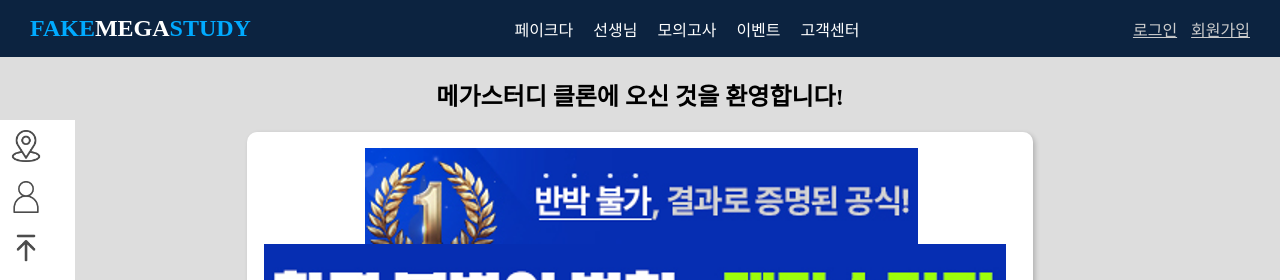
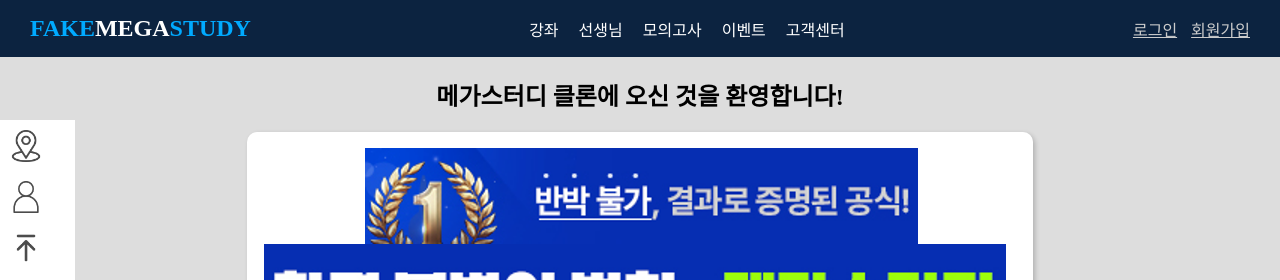
Before and after one commit to SeungBin-Creater/seungbin.github.io, a plain HTML site: page index.html in a window 1280 px wide. Shown: the top 280 px of the page. Drawn offline with Linux system fonts and the light colour scheme; no server answers.

Commit message:
index.html

```diff
--- a/index.html
+++ b/index.html
@@ -23,7 +23,7 @@
       <a href="#main" class="logo"><span>FAKE</span>MEGA<span>STUDY</span></a>
       <nav class="nav-menu">
         <ul>
-          <li><a href="javascript:void(0)">페이크다</a></li>
+          <li><a href="javascript:void(0)">강좌</a></li>
           <li><a href="javascript:void(0)">선생님</a></li>
           <li><a href="javascript:void(0)">모의고사</a></li>
           <li><a href="javascript:void(0)">이벤트</a></li>
```
